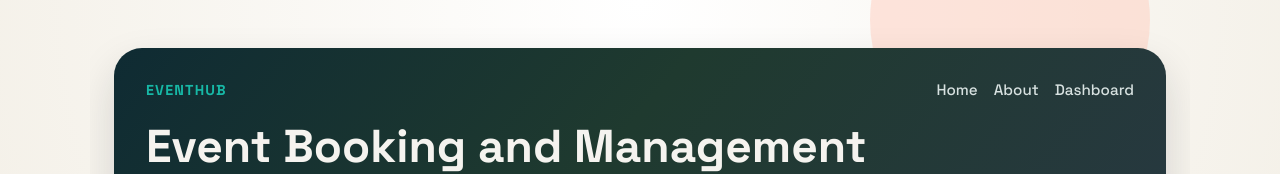
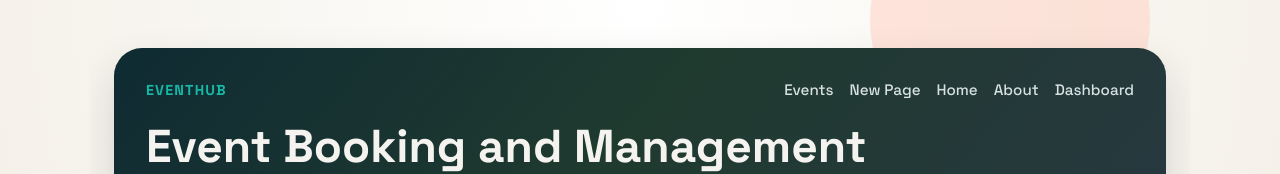
Before and after one commit to soujanya1513/devops_project, a website: page public/index.html in a window 1280 px wide. Shown: the top 174 px of the page. Drawn offline with Linux system fonts and the light colour scheme; no server answers.

Commit message:
pages added

```diff
--- a/public/index.html
+++ b/public/index.html
@@ -12,6 +12,8 @@
         <div class="hero-top">
           <div class="brand">EventHub</div>
           <nav class="site-nav">
+            <a href="/event.html">Events</a>
+            <a href="/newpage.html">New Page</a>
             <a href="/index.html">Home</a>
             <a href="/about.html">About</a>
             <a href="/dashboard.html">Dashboard</a>
```
